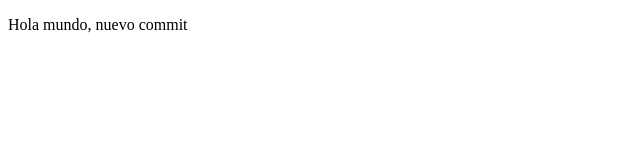
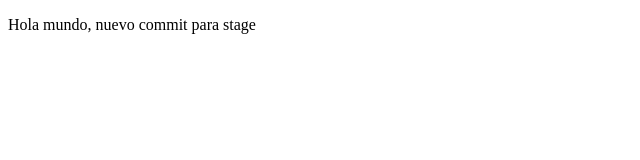
Before and after one commit to Angie3x/Proyecto_1, a plain HTML site: page Proyecto/clase910/index.html in a window 1280 px wide. Shown: the full height of the page, 0-640 px from the left. Drawn offline with Linux system fonts and the light colour scheme.

Commit message:
Nuevo commit desde bash

```diff
--- a/Proyecto/clase910/index.html
+++ b/Proyecto/clase910/index.html
@@ -6,6 +6,6 @@
     <title>Document</title>
 </head>
 <body>
-    <p>Hola mundo, nuevo commit</p>
+    <p>Hola mundo, nuevo commit para stage</p>
 </body>
 </html>
```
